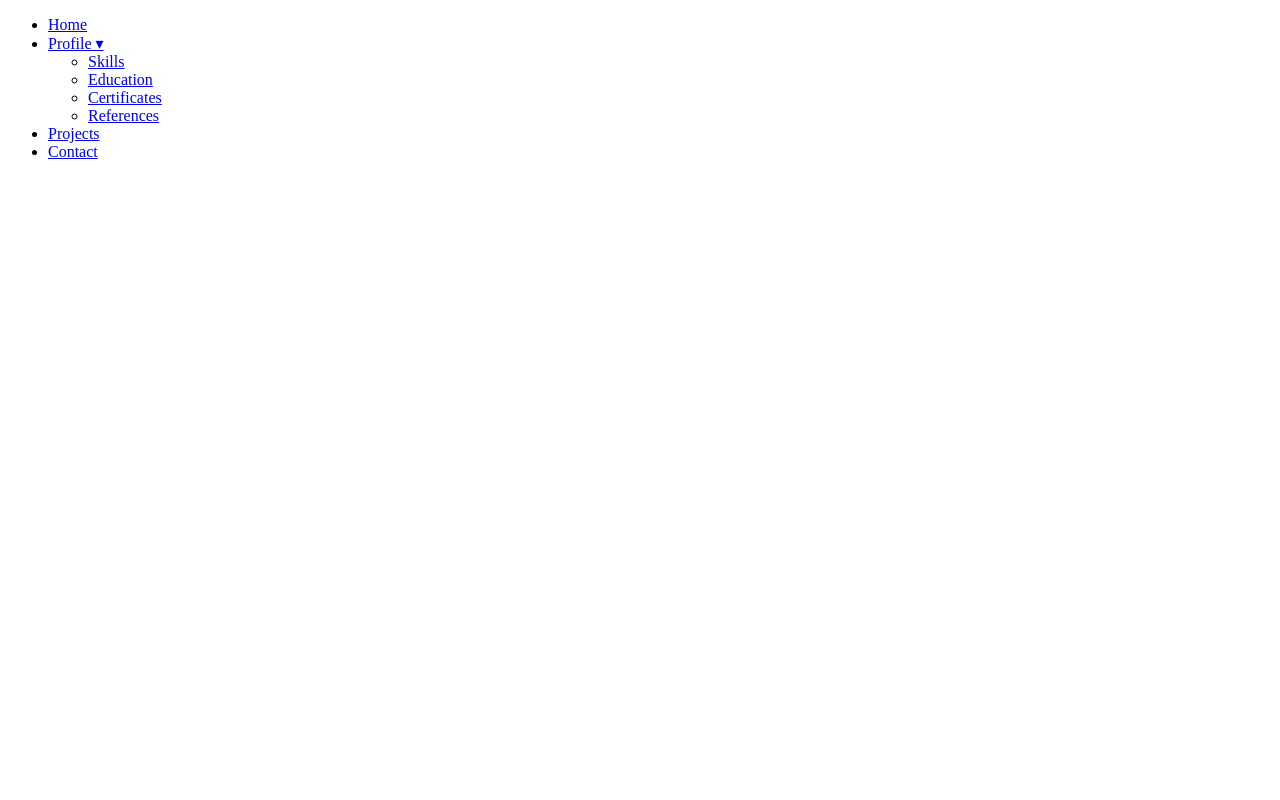
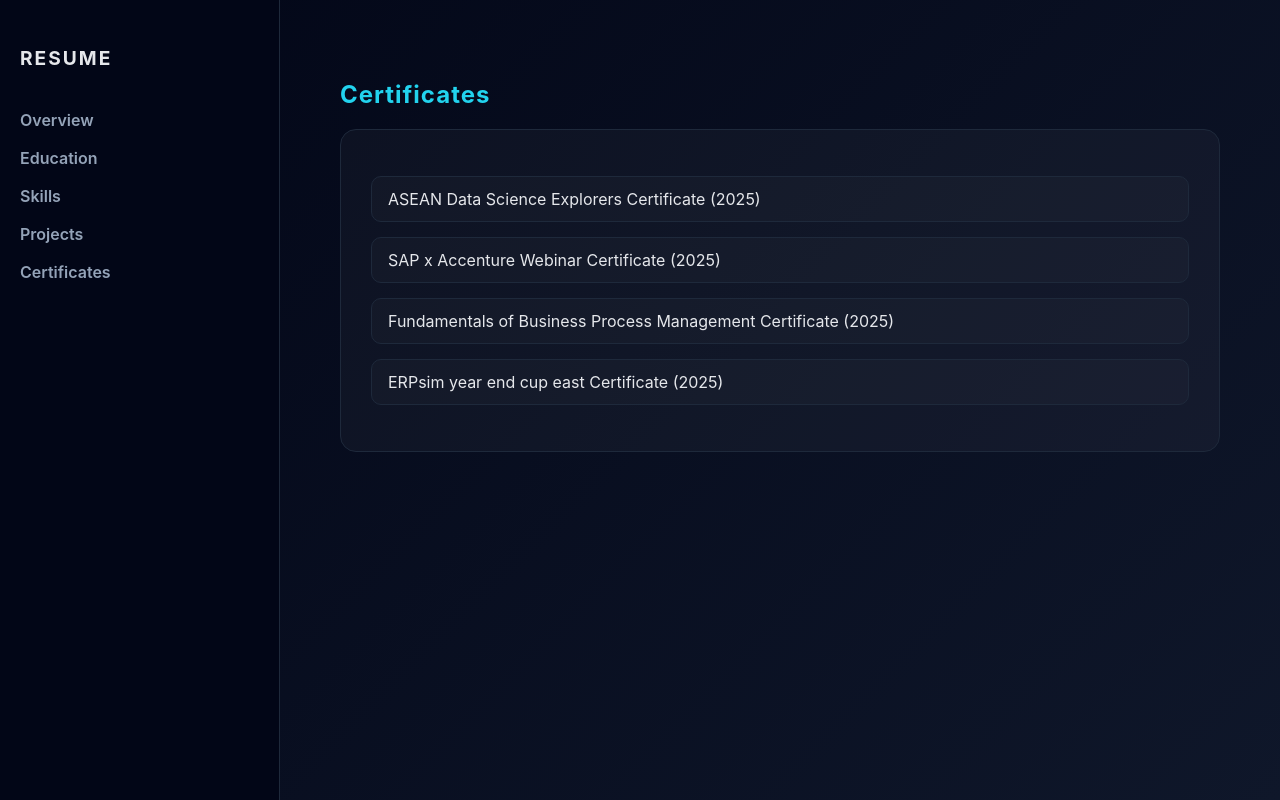
Before and after one commit to zevoxx/CC14VALERA, a plain HTML site: page Resume/certificates.html in a window 1280 px wide. Drawn offline with Linux system fonts and the light colour scheme.

Commit message:
Add files via upload

```diff
--- a/Resume/certificates.html
+++ b/Resume/certificates.html
@@ -2,29 +2,54 @@
 <html lang="en">
 <head>
 <meta charset="UTF-8">
-        <meta name="viewport" content="width=device-width, initial-scale=1.0">
 <title>Certificates</title>
+<link rel="stylesheet" href="style.css">
 </head>
 <body>
-        <header>
-            <nav>
-                <ul class="menu">
-                    <li><a href="index.html">Home</a></li>
+<aside>
+  <h1>RESUME</h1>
+  <ul>
+    <li><a href="index.html">Overview</a></li>
+    <li><a href="education.html">Education</a></li>
+    <li><a href="skills.html">Skills</a></li>
+    <li><a href="projects.html">Projects</a></li>
+    <li><a href="certificates.html">Certificates</a></li>
+  </ul>
+</aside>
 
-                    <li class="dropdown">
-                        <a href="#">Profile ▾</a>
-                        <ul class="dropdown-content">
-                            <li><a href="skills.html">Skills</a></li>
-                            <li><a href="education.html">Education</a></li>
-                            <li><a href="certificates.html">Certificates</a></li>
-                            <li><a href="references.html">References</a></li>
-                        </ul>
+<main>
+  <section>
+    <h2>Certificates</h2>
+    <div class="card">
+
+        <ul class="cert-list">
+          <li>
+            <a href="Valera_ASEAN Data Science Explorers 5 31 2025.pdf" target="_blank">
+              ASEAN Data Science Explorers Certificate (2025)
+            </a>
           </li>
 
-                    <li><a href="projects.html">Projects</a></li>
-                    <li><a href="contact.html">Contact</a></li>
+          <li>
+            <a href="Valera_SAP x Accenture 09 26 2025.pdf" target="_blank">
+              SAP x Accenture Webinar Certificate (2025)
+            </a>
+          </li>
+
+          <li>
+            <a href="Valera_Fundamentals of Business Process Management Certificate 11 16 2025.pdf" target="_blank">
+              Fundamentals of Business Process Management Certificate (2025)
+            </a>
+          </li>
+
+          <li>
+            <a href="Valera_ERPsim year end cup east 2025 player en VALERA 12 19 2025.pdf" target="_blank">
+              ERPsim year end cup east Certificate (2025)
+            </a>
+          </li>
         </ul>
-            </nav>
-        </header>
+
+    </div>
+  </section>
+</main>
 </body>
 </html>
--- a/Resume/style.css
+++ b/Resume/style.css
@@ -1,55 +1,118 @@
-/* NAV MENU */
-.menu {
-    list-style: none;
-    display: flex;
-    justify-content: center;
-    background: #333;
-    padding: 0;
-    margin: 0;
+
+:root {
+  --bg: #0f172a;
+  --panel: #020617;
+  --accent: #22d3ee;
+  --text: #e5e7eb;
+  --muted: #94a3b8;
 }
 
-.menu li {
-    position: relative;
+* {
+  box-sizing: border-box;
+  font-family: 'Inter', system-ui, sans-serif;
 }
 
-.menu li a {
-    display: block;
-    padding: 15px 20px;
-    color: white;
-    text-decoration: none;
+body {
+  margin: 0;
+  background: linear-gradient(135deg, #020617, #0f172a);
+  color: var(--text);
+  display: grid;
+  grid-template-columns: 280px 1fr;
+  min-height: 100vh;
 }
 
-.menu li a:hover {
-    background: #555;
+aside {
+  background: var(--panel);
+  padding: 30px 20px;
+  border-right: 1px solid #1e293b;
 }
 
-/* DROPDOWN */
-.dropdown-content {
-    display: none;
-    position: absolute;
-    background: #444;
-    min-width: 200px;
-    top: 100%;
-    left: 0;
-    z-index: 1000;
+aside h1 {
+  font-size: 1.2rem;
+  letter-spacing: 2px;
+  margin-bottom: 40px;
+  text-transform: uppercase;
 }
 
-.dropdown-content li a {
-    padding: 12px 15px;
+aside ul {
+  list-style: none;
+  padding: 0;
 }
 
-/* SHOW DROPDOWN ON HOVER */
-.dropdown:hover .dropdown-content {
-    display: block;
+aside ul li {
+  margin-bottom: 18px;
 }
 
-/* MOBILE FRIENDLY STACK */
-@media (max-width: 768px) {
-    .menu {
-        flex-direction: column;
-    }
+aside ul li a {
+  text-decoration: none;
+  color: var(--muted);
+  font-weight: 600;
+}
 
-    .dropdown-content {
-        position: static;
-    }
+aside ul li a:hover {
+  color: var(--accent);
 }
+
+main {
+  padding: 60px;
+}
+
+section {
+  max-width: 900px;
+}
+
+h2 {
+  color: var(--accent);
+  letter-spacing: 1px;
+}
+
+.card {
+  background: rgba(255,255,255,0.03);
+  border: 1px solid #1e293b;
+  border-radius: 16px;
+  padding: 30px;
+  margin-bottom: 30px;
+}
+
+.profile-card {
+  display: grid;
+  grid-template-columns: 140px 1fr;
+  gap: 30px;
+  align-items: center;
+}
+
+.profile-img {
+  width: 140px;
+  height: 140px;
+  object-fit: cover;
+  border-radius: 14px;
+  border: 2px solid var(--accent);
+}
+
+.profile-text p {
+  margin-top: 0;
+}
+
+.cert-list {
+  list-style: none;
+  padding-left: 0;
+}
+
+.cert-list li {
+  margin-bottom: 15px;
+}
+
+.cert-list a {
+  color: var(--text);
+  text-decoration: none;
+  padding: 12px 16px;
+  display: block;
+  border: 1px solid #1e293b;
+  border-radius: 10px;
+  background: rgba(255,255,255,0.02);
+}
+
+.cert-list a:hover {
+  border-color: var(--accent);
+  color: var(--accent);
+}
```
Also changed, not shown: Resume/education.html (+30 -21 lines), Resume/index.html (+31 -23 lines), Resume/projects.html (+26 -21 lines), Resume/skills.html (+37 -25 lines), Resume/profile.png (added), 4 other files. Lines whose indentation alone changed are shown as unchanged.
